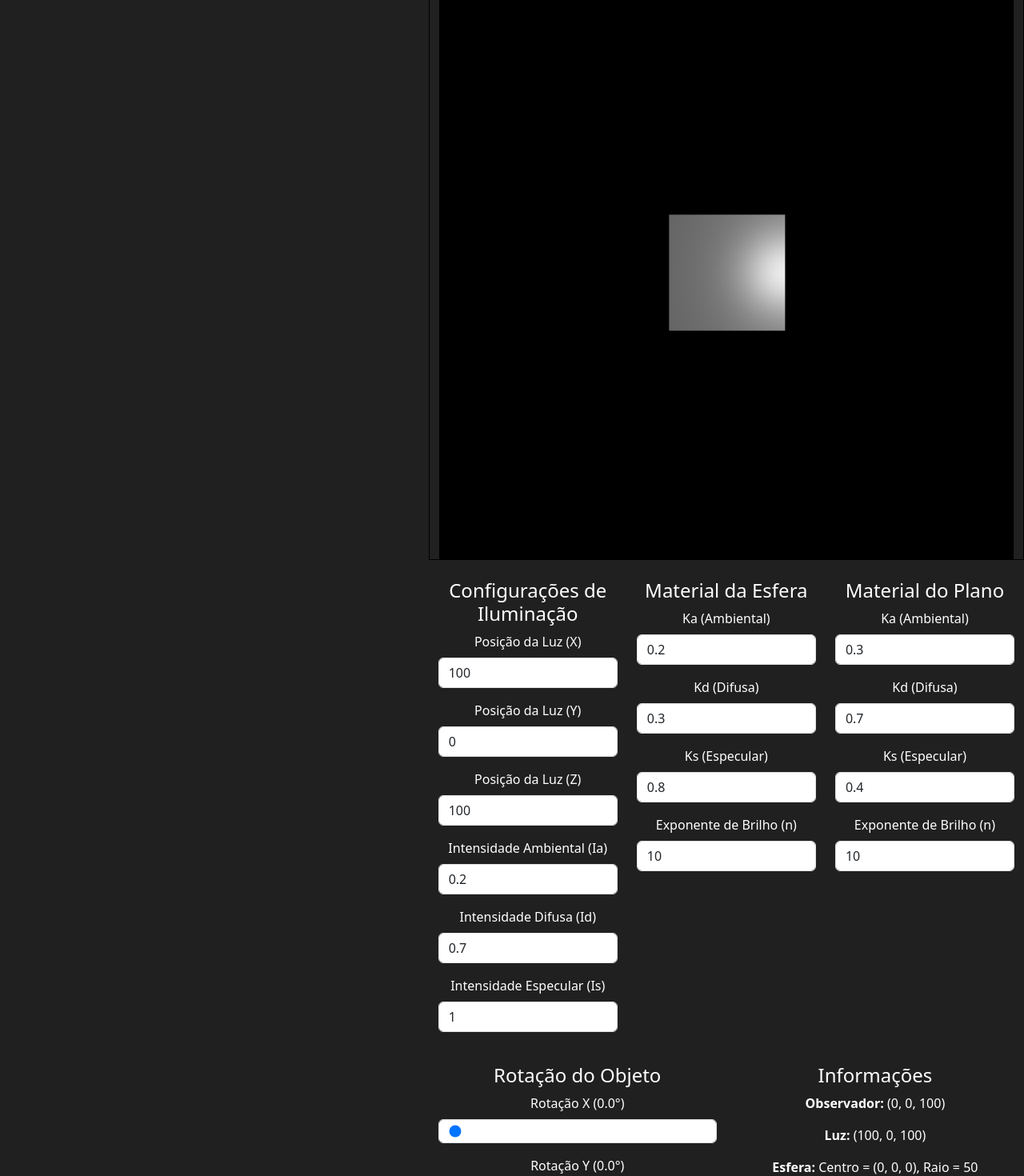
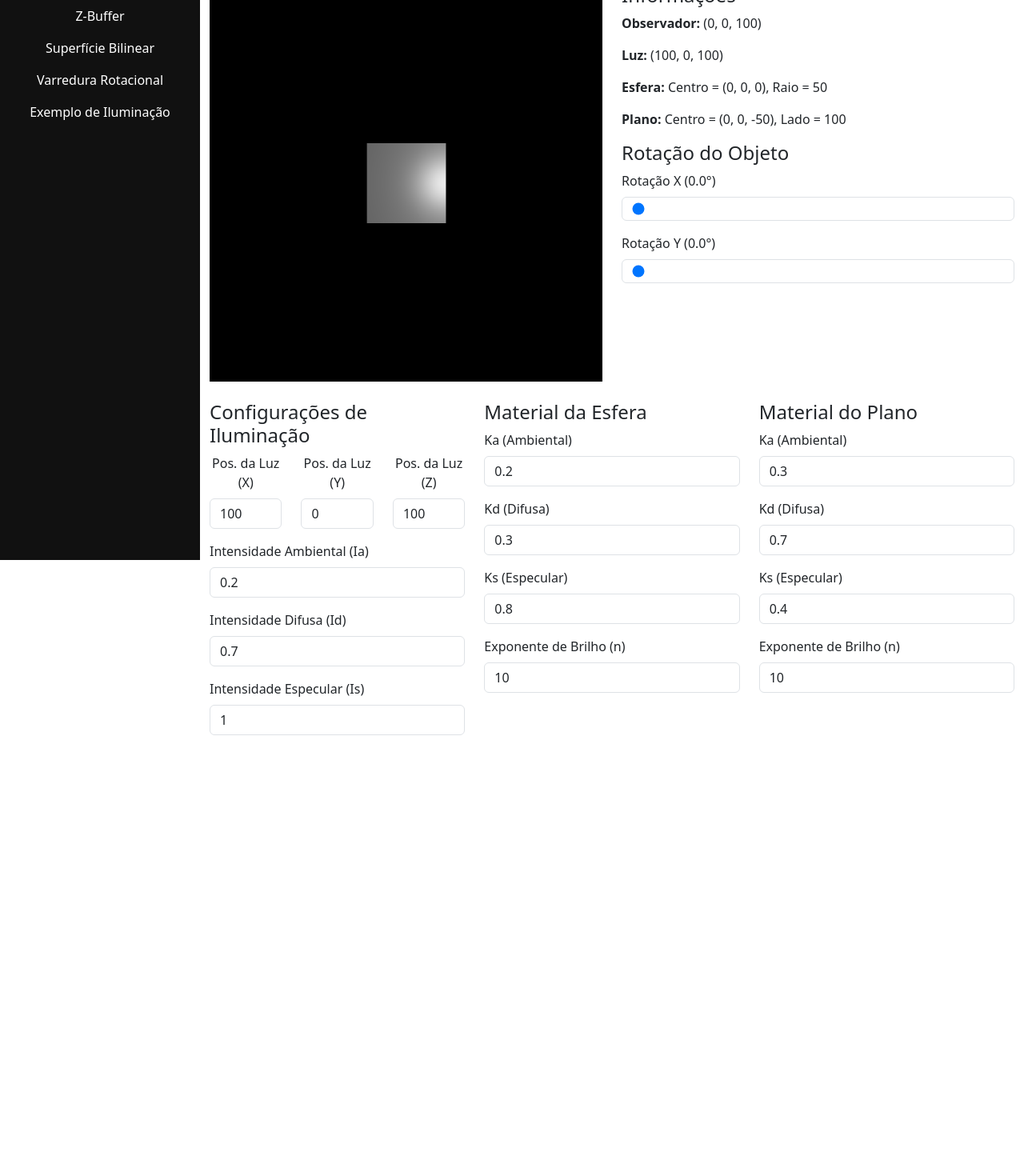
Before and after one commit to mnazaro/graphix-cg, a React (Create React App) app: page /lighting-example in a window 1280 px wide. Shown: the part 100-1570 px from the top of the page at 80% size. After the commit the page ends 1059 px from the top, so only its background shows below. Built offline with nearby package versions, Linux system fonts and the light colour scheme.

Commit message:
Fix styles

```diff
--- a/src/App.css
+++ b/src/App.css
@@ -1,8 +1,8 @@
 
 .body {
     background-color: #333333;
-    width: 100vw;
-    height: 100vh;
+    width: 86.3233vw;
+    height: 98.4vh;
 }
 
 .header {
@@ -123,3 +123,40 @@
     background-color: transparent; /* Remove o fundo */
     color: inherit; /* Mantém a cor original do texto */
   }
+
+  /* Estilos para a barra lateral */
+.sidebar {
+  height: 100%;
+  width: 250px;
+  position: fixed;
+  top: 0;
+  left: 0;
+  background-color: #111;
+  padding-top: 20px;
+}
+
+.sidebar ul {
+  list-style-type: none;
+  padding: 0;
+}
+
+.sidebar ul li {
+  padding: 8px;
+  text-align: center;
+}
+
+.sidebar ul li a {
+  color: white;
+  text-decoration: none;
+  display: block;
+}
+
+.sidebar ul li a:hover {
+  background-color: #575757;
+}
+
+/* Estilos para o conteúdo principal */
+.main-content {
+  margin-left: 250px; /* Largura da barra lateral + 10px de margem */
+  /* padding: 20px; */
+}
--- a/src/App.tsx
+++ b/src/App.tsx
@@ -12,10 +12,10 @@ import LightingExample from './LightingExample';
 const App: React.FC = () => {
     return (
         <Router>
-            <div className="header">
+            <div className="sidebar">
                 <ul>
                     <li>
-                        <Link to="/first">Primeira Implementação</Link>
+                        <Link to="/">Primeira Implementação</Link>
                     </li>
                     <li>
                         <Link to="/polygon-fill">
@@ -37,9 +37,10 @@ const App: React.FC = () => {
                         </Link>
                     </li>
                 </ul>
-
+            </div>
+            <div className="main-content">
                 <Routes>
-                    <Route path="/first" element={<Home />} />
+                    <Route path="/" element={<Home />} />
                     <Route path="/polygon-fill" element={<PolygonFill />} />
                     <Route path="/zbuffer" element={<ZBuffer />} />
                     <Route
--- a/src/BilinearSurface.tsx
+++ b/src/BilinearSurface.tsx
@@ -144,12 +144,15 @@ const BilinearSurface: React.FC = () => {
     return (
         <Container className="mt-4">
             <h1 className="text-center">Bilinear Surface with Z-Buffer</h1>
-            <Row className="justify-content-center">
+            <Row className="justify-content-center p-0">
                 <canvas
                     ref={canvasRef}
                     width={500}
                     height={500}
-                    style={{ border: '1px solid black' }}
+                    style={{ border: '1px solid black',
+                            height: '500px',
+                            width: '500px'
+                     }}
                 ></canvas>
             </Row>
             <Row className="mt-4">
@@ -165,8 +168,6 @@ const BilinearSurface: React.FC = () => {
                         value={angleX}
                         onChange={(e) => setAngleX(parseFloat(e.target.value))}
                     />
-                </Col>
-                <Col>
                     <Form.Label>
                         Rotation Y ({((angleY * 180) / Math.PI).toFixed(1)}°)
                     </Form.Label>
@@ -178,8 +179,6 @@ const BilinearSurface: React.FC = () => {
                         value={angleY}
                         onChange={(e) => setAngleY(parseFloat(e.target.value))}
                     />
-                </Col>
-                <Col>
                     <Form.Label>
                         Rotation Z ({((angleZ * 180) / Math.PI).toFixed(1)}°)
                     </Form.Label>
@@ -191,8 +190,6 @@ const BilinearSurface: React.FC = () => {
                         value={angleZ}
                         onChange={(e) => setAngleZ(parseFloat(e.target.value))}
                     />
-                </Col>
-                <Col>
                     <Form.Label>Resolution</Form.Label>
                     <Form.Control
                         type="number"
--- a/src/LightingExample.tsx
+++ b/src/LightingExample.tsx
@@ -321,20 +321,90 @@ const LightingExample: React.FC = () => {
         <Container className="mt-4">
             <h1 className="text-center">Iluminação com Z-Buffer</h1>
             <Row className="justify-content-center">
+                <Col>
                     <canvas
                         ref={canvasRef}
                         width={500}
                         height={500}
-                    style={{ border: '1px solid black' }}
+                        style={{ border: '1px solid black',
+                                height: '100%',
+                                width: '100%'
+                        }}
                     ></canvas>
+                </Col>
+                {/* Informações */}
+                <Col className='justify-content-between'>
+                    <Row>
+                        <h4>Informações</h4>
+                        <p>
+                            <strong>Observador:</strong> ({observer[0]},{' '}
+                            {observer[1]}, {observer[2]})
+                        </p>
+                        <p>
+                            <strong>Luz:</strong> ({light.position[0]},{' '}
+                            {light.position[1]}, {light.position[2]})
+                        </p>
+                        <p>
+                            <strong>Esfera:</strong> Centro = ({sphere.center[0]},{' '}
+                            {sphere.center[1]}, {sphere.center[2]}), Raio ={' '}
+                            {sphere.radius}
+                        </p>
+                        <p>
+                            <strong>Plano:</strong> Centro = ({plane.center[0]},{' '}
+                            {plane.center[1]}, {plane.center[2]}), Lado ={' '}
+                            {plane.size}
+                        </p>
+                    </Row>
+                    <Row>
+                        <h4>Rotação do Objeto</h4>
+                        <Form>
+                            <Form.Group className="mb-3">
+                                <Form.Label>
+                                    Rotação X (
+                                    {((angleX * 180) / Math.PI).toFixed(1)}°)
+                                </Form.Label>
+                                <Form.Control
+                                    as="input"
+                                    type="range"
+                                    min={0}
+                                    max={2 * Math.PI}
+                                    step={0.01}
+                                    value={angleX}
+                                    onChange={(e) =>
+                                        setAngleX(parseFloat(e.target.value))
+                                    }
+                                />
+                            </Form.Group>
+                            <Form.Group className="mb-3">
+                                <Form.Label>
+                                    Rotação Y (
+                                    {((angleY * 180) / Math.PI).toFixed(1)}°)
+                                </Form.Label>
+                                <Form.Control
+                                    as="input"
+                                    type="range"
+                                    min={0}
+                                    max={2 * Math.PI}
+                                    step={0.01}
+                                    value={angleY}
+                                    onChange={(e) =>
+                                        setAngleY(parseFloat(e.target.value))
+                                    }
+                                />
+                            </Form.Group>
+                        </Form>
+                    </Row>
+                </Col>
             </Row>
             <Row className="mt-4">
                 {/* Controles de Iluminação */}
                 <Col md={4}>
                     <h4>Configurações de Iluminação</h4>
                     <Form>
+                        <Row>
+                            <Col>
                                 <Form.Group className="mb-3">
-                            <Form.Label>Posição da Luz (X)</Form.Label>
+                                    <Form.Label style={{textAlign: 'center'}}>Pos. da Luz (X)</Form.Label>
                                     <Form.Control
                                         as="input" // Especifica que o Form.Control deve renderizar um input
                                         type="number"
@@ -345,8 +415,10 @@ const LightingExample: React.FC = () => {
                                         name="0" // Índice para identificar o eixo
                                     />
                                 </Form.Group>
+                            </Col>
+                            <Col>
                                 <Form.Group className="mb-3">
-                            <Form.Label>Posição da Luz (Y)</Form.Label>
+                                    <Form.Label style={{textAlign: 'center'}}>Pos. da Luz (Y)</Form.Label>
                                     <Form.Control
                                         as="input"
                                         type="number"
@@ -357,8 +429,10 @@ const LightingExample: React.FC = () => {
                                         name="1"
                                     />
                                 </Form.Group>
+                            </Col>
+                            <Col>
                                 <Form.Group className="mb-3">
-                            <Form.Label>Posição da Luz (Z)</Form.Label>
+                                    <Form.Label style={{textAlign: 'center'}}>Pos. da Luz (Z)</Form.Label>
                                     <Form.Control
                                         as="input"
                                         type="number"
@@ -369,6 +443,8 @@ const LightingExample: React.FC = () => {
                                         name="2"
                                     />
                                 </Form.Group>
+                            </Col>
+                        </Row>
                         <Form.Group className="mb-3">
                             <Form.Label>Intensidade Ambiental (Ia)</Form.Label>
                             <Form.Control
@@ -544,67 +620,10 @@ const LightingExample: React.FC = () => {
             <Row className="mt-4">
                 {/* Controles de Rotação */}
                 <Col md={6}>
-                    <h4>Rotação do Objeto</h4>
-                    <Form>
-                        <Form.Group className="mb-3">
-                            <Form.Label>
-                                Rotação X (
-                                {((angleX * 180) / Math.PI).toFixed(1)}°)
-                            </Form.Label>
-                            <Form.Control
-                                as="input"
-                                type="range"
-                                min={0}
-                                max={2 * Math.PI}
-                                step={0.01}
-                                value={angleX}
-                                onChange={(e) =>
-                                    setAngleX(parseFloat(e.target.value))
-                                }
-                            />
-                        </Form.Group>
-                        <Form.Group className="mb-3">
-                            <Form.Label>
-                                Rotação Y (
-                                {((angleY * 180) / Math.PI).toFixed(1)}°)
-                            </Form.Label>
-                            <Form.Control
-                                as="input"
-                                type="range"
-                                min={0}
-                                max={2 * Math.PI}
-                                step={0.01}
-                                value={angleY}
-                                onChange={(e) =>
-                                    setAngleY(parseFloat(e.target.value))
-                                }
-                            />
-                        </Form.Group>
-                    </Form>
+
                 </Col>
 
-                {/* Informações */}
-                <Col md={6}>
-                    <h4>Informações</h4>
-                    <p>
-                        <strong>Observador:</strong> ({observer[0]},{' '}
-                        {observer[1]}, {observer[2]})
-                    </p>
-                    <p>
-                        <strong>Luz:</strong> ({light.position[0]},{' '}
-                        {light.position[1]}, {light.position[2]})
-                    </p>
-                    <p>
-                        <strong>Esfera:</strong> Centro = ({sphere.center[0]},{' '}
-                        {sphere.center[1]}, {sphere.center[2]}), Raio ={' '}
-                        {sphere.radius}
-                    </p>
-                    <p>
-                        <strong>Plano:</strong> Centro = ({plane.center[0]},{' '}
-                        {plane.center[1]}, {plane.center[2]}), Lado ={' '}
-                        {plane.size}
-                    </p>
-                </Col>
+
             </Row>
         </Container>
     );
--- a/src/RotationalSweep.tsx
+++ b/src/RotationalSweep.tsx
@@ -186,17 +186,21 @@ const RotationalSweep: React.FC = () => {
     return (
         <Container className="mt-4">
             <h1 className="text-center">Rotational Sweep with Z-Buffer</h1>
+            <Row>
+              <Col>
                 <Row className="justify-content-center">
                     <canvas
                         ref={canvasRef}
                         width={500}
                         height={500}
-                    style={{ border: '1px solid black', cursor: 'crosshair' }}
+                        style={{ border: '1px solid black', cursor: 'crosshair', height: '500px', width: '500px' }}
                         onMouseDown={handleMouseDown}
                         onMouseUp={handleMouseUp}
                         onMouseMove={handleMouseMove}
                     ></canvas>
                 </Row>
+              </Col>
+              <Col>
                 <Row className="mt-4">
                     <Col>
                         <Form.Label>
@@ -210,8 +214,6 @@ const RotationalSweep: React.FC = () => {
                             value={angleX}
                             onChange={(e) => setAngleX(parseFloat(e.target.value))}
                         />
-                </Col>
-                <Col>
                         <Form.Label>
                             Rotation Y ({((angleY * 180) / Math.PI).toFixed(1)}°)
                         </Form.Label>
@@ -223,8 +225,6 @@ const RotationalSweep: React.FC = () => {
                             value={angleY}
                             onChange={(e) => setAngleY(parseFloat(e.target.value))}
                         />
-                </Col>
-                <Col>
                         <Form.Label>Segments</Form.Label>
                         <Form.Control
                             type="number"
@@ -239,19 +239,20 @@ const RotationalSweep: React.FC = () => {
                             }}
                         />
                     </Col>
-                <Col className="d-flex align-items-end">
                     <Button
                         variant="danger"
                         onClick={clearCurve}
-                        className="me-2"
+                        className="me-2 mt-4"
                     >
                         Clear Curve
                     </Button>
-                    <Button variant="primary" onClick={saveImage}>
+                    <Button variant="primary" onClick={saveImage} className='mt-2'>
                         Save Image
                     </Button>
+                </Row>
               </Col>
             </Row>
+
             <Row className="mt-4">
                 <Col>
                     <p>
--- a/src/ZBuffer.tsx
+++ b/src/ZBuffer.tsx
@@ -300,13 +300,15 @@ const ZBuffer: React.FC = () => {
         <Container className="mt-4">
             <h1 className="text-center">Z-Buffer Practice</h1>
             <Row className="justify-content-center">
+                <Col>
                     <canvas
                         ref={canvasRef}
                         width={800}
                         height={800}
                         style={{ border: '1px solid black' }}
                     ></canvas>
-            </Row>
+                </Col>
+                <Col className='align-self-center'>
                     <Row className="mt-4">
                         <Col>
                             <Form.Label>Rotation X</Form.Label>
@@ -318,8 +320,6 @@ const ZBuffer: React.FC = () => {
                                 value={angleX}
                                 onChange={(e) => setAngleX(parseFloat(e.target.value))}
                             />
-                </Col>
-                <Col>
                             <Form.Label>Rotation Y</Form.Label>
                             <Form.Control
                                 type="range"
@@ -329,8 +329,6 @@ const ZBuffer: React.FC = () => {
                                 value={angleY}
                                 onChange={(e) => setAngleY(parseFloat(e.target.value))}
                             />
-                </Col>
-                <Col>
                             <Form.Label>Rotation Z</Form.Label>
                             <Form.Control
                                 type="range"
@@ -342,6 +340,9 @@ const ZBuffer: React.FC = () => {
                             />
                         </Col>
                     </Row>
+                </Col>
+            </Row>
+
         </Container>
     );
 };
```
Lines whose indentation alone changed are shown as unchanged.
